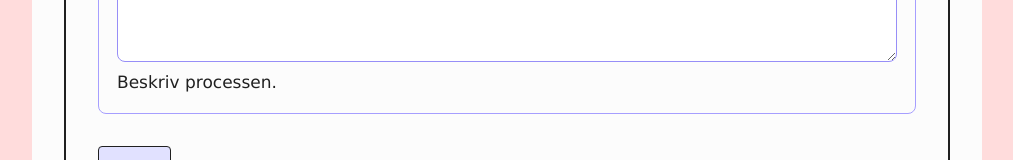
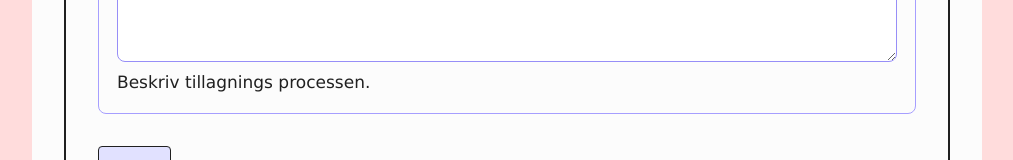
Before and after one commit to AnnaKarinRonnegard/ReceptSajt, a plain HTML site: page ReceptForm/index.html in a window 1280 px wide. Shown: the part 1713-1873 px from the top of the page, without its empty margins (133-1146 px from the left). Drawn offline with Linux system fonts and the light colour scheme.

Commit message:
Bättre how-to-do help

```diff
--- a/ReceptForm/index.html
+++ b/ReceptForm/index.html
@@ -105,7 +105,7 @@
                             <label for="how-to-do-id">Hur man tillagar *</label>
                             <textarea id="how-to-do-id" name="how-to-do" rows="4" aria-describedby="how-to-do-help"
                                 required></textarea>
-                            <p id="how-to-do-help">Beskriv processen.</p>
+                            <p id="how-to-do-help">Beskriv tillagnings processen.</p>
                         </div>
                     </fieldset>
 
```
